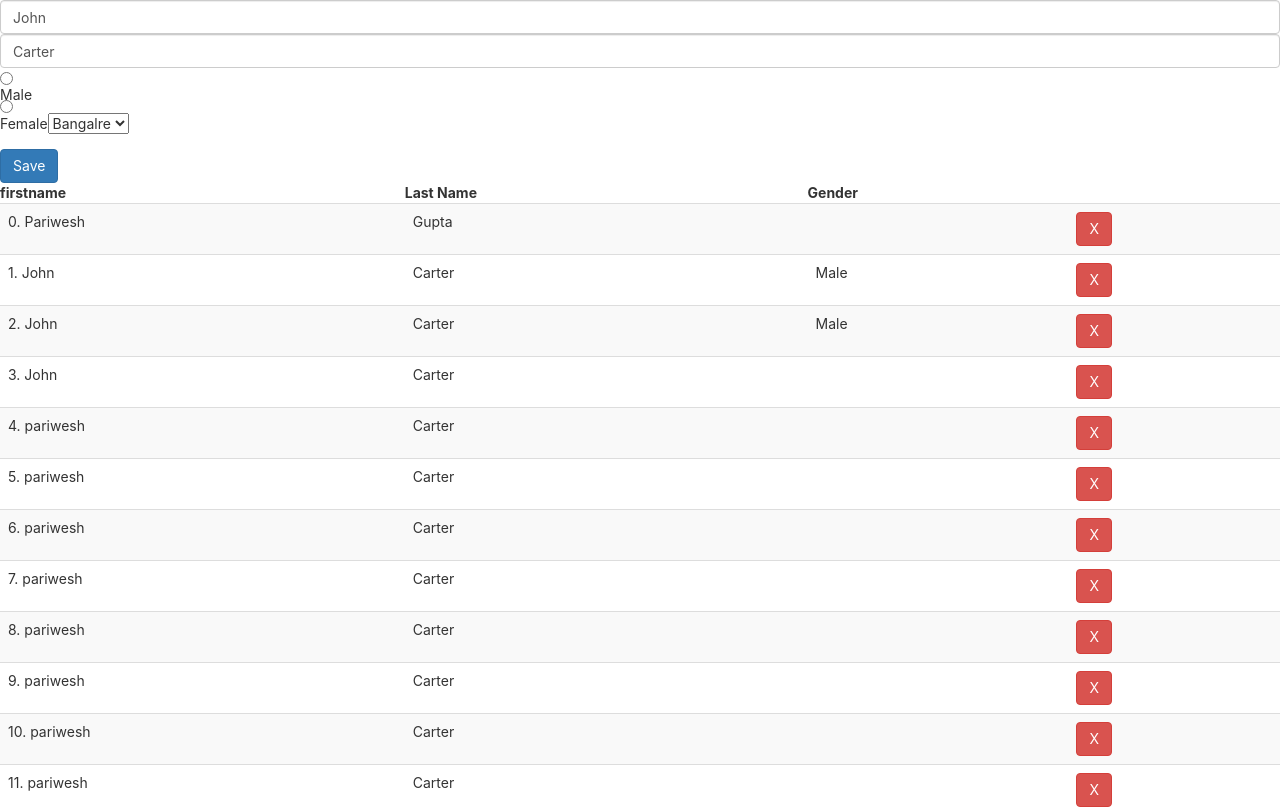
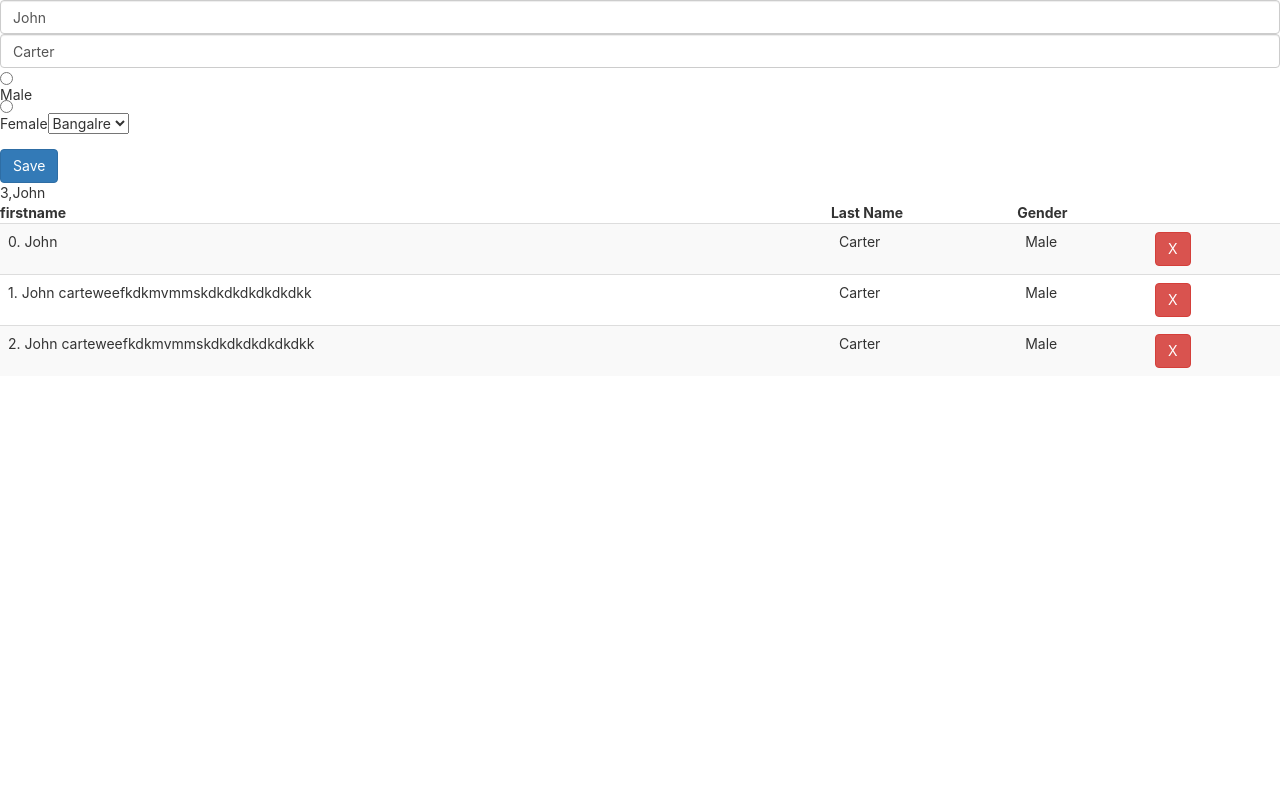
Before and after one commit to RMSI-training/react-basics, a React (Create React App) app: page / in a window 1280 px wide. Shown: the top 809 px of the page. Built offline with nearby package versions, Linux system fonts and the light colour scheme; data requests are answered from the project's data file.

Commit message:
props and keys

```diff
--- a/db.json
+++ b/db.json
@@ -6,184 +6,25 @@
   ],
   "users": [
     {
-      "firstname": "Pariwesh",
-      "lastname": "Gupta",
-      "id": 2
-    },
-    {
-      "firstname": "John",
-      "lastname": "Carter",
-      "gender": "Male",
-      "id": 5
-    },
-    {
-      "firstname": "John",
-      "lastname": "Carter",
-      "gender": "Male",
-      "id": 7
-    },
-    {
-      "firstname": "John",
-      "lastname": "Carter",
-      "id": 8
-    },
-    {
-      "firstname": "pariwesh",
-      "lastname": "Carter",
-      "id": 9
-    },
-    {
-      "firstname": "pariwesh",
-      "lastname": "Carter",
-      "id": 10
-    },
-    {
-      "firstname": "pariwesh",
-      "lastname": "Carter",
-      "id": 11
-    },
-    {
-      "firstname": "pariwesh",
-      "lastname": "Carter",
-      "id": 12
-    },
-    {
-      "firstname": "pariwesh",
-      "lastname": "Carter",
-      "id": 13
-    },
-    {
-      "firstname": "pariwesh",
-      "lastname": "Carter",
-      "id": 14
-    },
-    {
-      "firstname": "pariwesh",
-      "lastname": "Carter",
-      "id": 15
-    },
-    {
-      "firstname": "pariwesh",
-      "lastname": "Carter",
-      "id": 16
-    },
-    {
-      "firstname": "pariwesh",
-      "lastname": "Carter78787",
-      "id": 17
-    },
-    {
-      "firstname": "John",
-      "lastname": "Carter",
-      "id": 18
-    },
-    {
-      "firstname": "John",
-      "lastname": "Carter",
-      "id": 19
-    },
-    {
-      "firstname": "John",
-      "lastname": "Carter",
-      "id": 20
-    },
-    {
-      "firstname": "John",
-      "lastname": "Carter",
-      "id": 21
-    },
-    {
-      "firstname": "John",
-      "lastname": "Carter",
-      "gender": "Female",
-      "id": 22
-    },
-    {
-      "firstname": "John",
-      "lastname": "Carter",
-      "id": 23
-    },
-    {
-      "firstname": "John",
-      "lastname": "Carter",
-      "id": 24
-    },
-    {
-      "firstname": "John",
-      "lastname": "Carter",
-      "id": 25
-    },
-    {
-      "firstname": "John",
-      "lastname": "Carter",
-      "gender": "Female",
-      "id": 26
-    },
-    {
-      "firstname": "John",
-      "lastname": "Carter",
-      "id": 27
-    },
-    {
-      "firstname": "John",
-      "lastname": "Carter",
-      "gender": "Female",
-      "id": 28
-    },
-    {
-      "firstname": "John",
-      "lastname": "Carter",
-      "gender": "Female",
-      "id": 29
-    },
-    {
-      "firstname": "John",
-      "lastname": "Carter",
-      "id": 30
-    },
-    {
-      "firstname": "John",
-      "lastname": "Carter",
-      "id": 31
-    },
-    {
-      "firstname": "John",
-      "lastname": "Carter",
-      "gender": "Male",
-      "id": 32
-    },
-    {
-      "firstname": "John",
-      "lastname": "Carter",
-      "gender": "Male",
-      "id": 33
-    },
-    {
-      "firstname": "John",
-      "lastname": "Carter",
-      "location": "Brisbane",
-      "id": 34
-    },
-    {
-      "firstname": "John",
-      "lastname": "Carter",
-      "location": "bangalore",
-      "gender": "Male",
-      "id": 35
-    },
-    {
       "firstname": "John",
       "lastname": "Carter",
       "gender": "Male",
       "location": "Brisbane",
-      "id": 36
+      "id": 1
     },
     {
-      "firstname": "John",
+      "firstname": "John carteweefkdkmvmmskdkdkdkdkdkdkk",
       "lastname": "Carter",
       "gender": "Male",
-      "location": "London",
-      "id": 37
+      "location": "Brisbane",
+      "id": 2
+    },
+    {
+      "firstname": "John carteweefkdkmvmmskdkdkdkdkdkdkk",
+      "lastname": "Carter",
+      "gender": "Male",
+      "location": "Brisbane",
+      "id": 3
     }
   ]
 }
--- /dev/null
+++ b/src/Counter.js
@@ -0,0 +1,8 @@
+
+
+function Counter(props) {
+    return <div>{props.count}
+    ,{props.prop2}</div>
+}
+
+export default Counter;
--- a/src/Userform.js
+++ b/src/Userform.js
@@ -1,4 +1,5 @@
 import { useState } from "react";
+import Counter from "./Counter";
 
 function Userform() { //functional component
   const [user, setUser] = useState({ //model =state
@@ -49,17 +50,18 @@ function Userform() { //functional component
         <input type='radio' name="gender" className="radio" value='Male' onChange={updateValue} />Male
         <input type='radio' name="gender" className="radio" value='Female' onChange={updateValue} />Female
         <select name="location" onChange={updateValue}>
-          {locations.map(location => <option value={location}>{location}</option>)}
+          {locations.map(location => <option key={location} value={location}>{location}</option>)}
         </select>
       </div>
       <button className='btn btn-primary' onClick={save}>Save</button>
+      <Counter count={users.length} prop2={user.firstname}/>
       <table className="table table-striped">
         <thead><th>firstname</th>
           <th>Last Name</th>
           <th>Gender</th></thead>
         <tbody>
           {users.map((user, index) => {
-            return <tr><td>{index}. {user.firstname}</td>
+            return <tr key={user.id}><td>{index}. {user.firstname}</td>
               <td>{user.lastname}</td>
               <td>{user.gender}</td>
               <td><button className="btn btn-danger" onClick={() => deleteUser(user.id)}>X</button></td>
```
Also changed, not shown: 1 other file (tests, documents, lock files or other folders).
